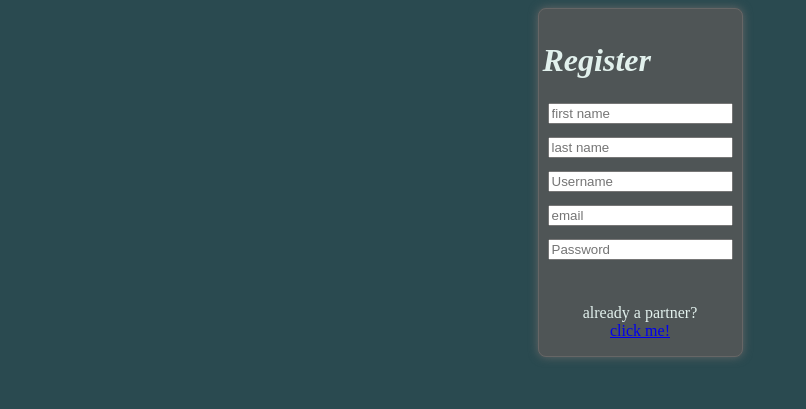
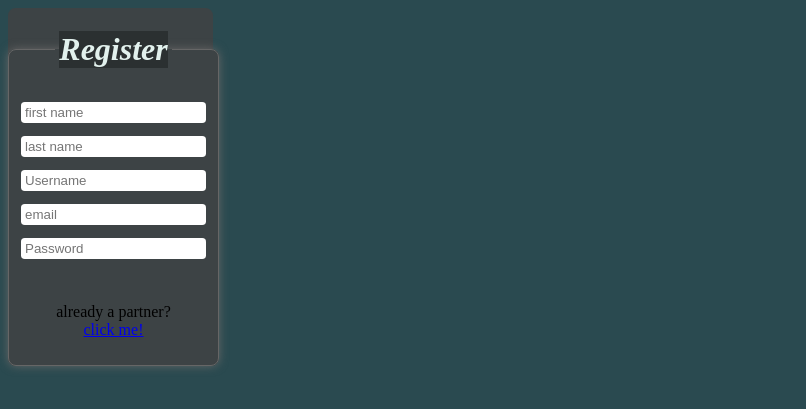
Before and after one commit to Rjuuko/PROGETTO-TERRANOVA, a PHP site: page /registration.php in a window 1280 px wide. Shown: the top 409 px of the page, without its empty margins (0-806 px from the left). Run offline with PHP 8.4, Linux system fonts and the light colour scheme.

Commit message:
inseriti stili per input e submit + fix vari

```diff
--- a/styles.css
+++ b/styles.css
@@ -1,16 +1,13 @@
-.h1{
-    text-align: center;
-    color:aliceblue;
-    font: bold;
-    align-self: center;
-    align-content: center;
-}
+.body{
+    background-color: #000000;
+  }
+
 .form{
+    align-items: center;
     height: auto;
     width: 205px;
-    margin: auto;
-    background-color: #4F5556;
-    color:#E2F1ED;
+    margin: 0px 0px 0px 0px;
+    background-color: #3d4345;
     text-align: center;
     border-top-left-radius: 0.2cm;
     border-bottom-left-radius: 0.2cm;
@@ -19,6 +16,7 @@
 }
 
 .text{
+    background-color: #2b3031;
     color:#E2F1ED;
     font-size:xx-large;
     font-variant: initial;
@@ -29,32 +27,62 @@
     align-content: center;
     align-items: center;
     text-align: center;
-    align-tracks: center;
 }
+input[type=text] {
+  border-color: #3d434500;
+  border-top-left-radius: 0.1cm;
+  border-bottom-left-radius: 0.1cm;
+  border-bottom-right-radius: 0.1cm;
+  border-top-right-radius: 0.1cm;
+}
+input[type=password] {
+  border-color: #3d434500;
+  border-top-left-radius: 0.1cm;
+  border-bottom-left-radius: 0.1cm;
+  border-bottom-right-radius: 0.1cm;
+  border-top-right-radius: 0.1cm;
+}
+
+input[type=email] {
+  border-color: #3d434500;
+  border-top-left-radius: 0.1cm;
+  border-bottom-left-radius: 0.1cm;
+  border-bottom-right-radius: 0.1cm;
+  border-top-right-radius: 0.1cm;
+}
+
+input[type=submit] {
+  border-color: #3d434500;
+  border-top-left-radius: 0.3cm;
+  border-bottom-left-radius: 0.3cm;
+  border-bottom-right-radius: 0.3cm;
+  border-top-right-radius: 0.3cm;
+  background-color: rgb(0, 145, 255);
+  color:#E2F1ED;
+}
+
 fieldset {
-    margin: 0px;
-    padding: 0px 0px 0px;
+    align-items: center;
+    background-color: #3d4345;
+    margin:auto;
+    padding: center;
     border: 1px solid #666;
     border-radius: 8px;
     box-shadow: 0 0 10px #666;
     padding-top: 10px;
-    align-self:auto;
+    align-self:center;
   }
   legend {
+    align-items: center;
+    color:aliceblue;
     padding: 2px 4px;
-    background: #4F5556;
+    background: #3d434500;
     /* For better legibility against the box-shadow */
   }
   fieldset > legend {
-    float: left;
+    float: center;
 
   }
   fieldset > legend + * {
     clear: both;
   }
-
-  .body{
-    background-color: #2b3031;
-    border: 5px #cccccc solid;
-    border-top:2px #666666 solid;
-  }
```
